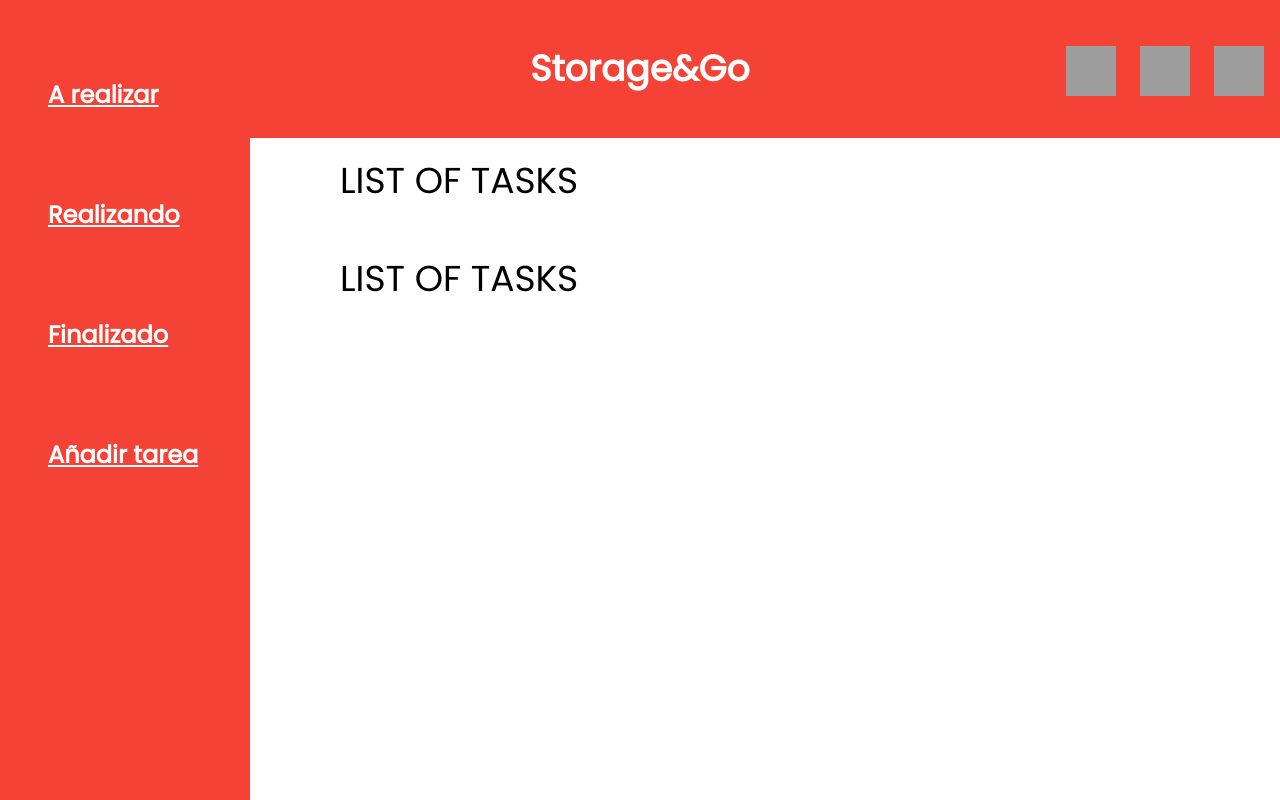
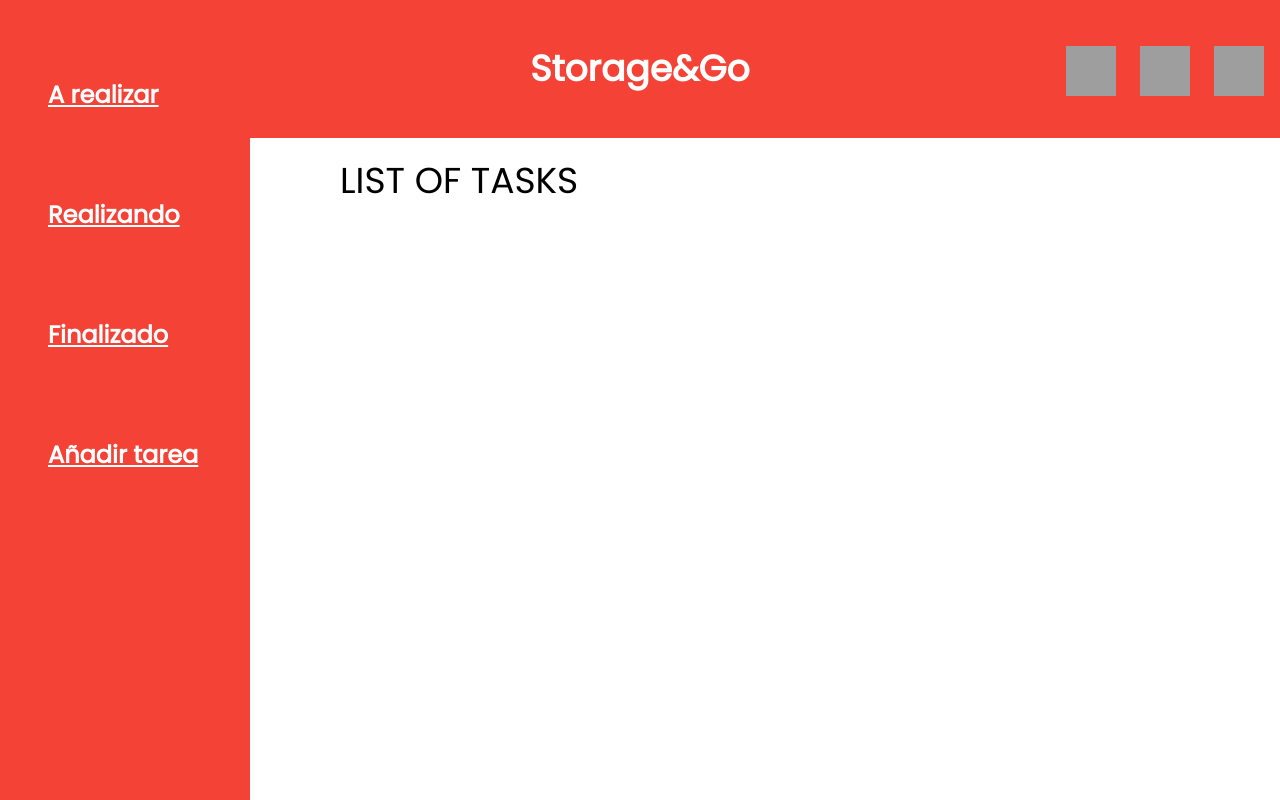
Before and after one commit to grup3software/JointProject, a Django app: page /storageandgo/tasks/ in a window 1280 px wide. Run offline with Django 3.2, Linux system fonts and the light colour scheme; data that the repository does not hold is empty; grey boxes are pictures that could not be loaded.

Commit message:
something

```diff
--- a/StorageAndGo/models.py
+++ b/StorageAndGo/models.py
@@ -24,6 +24,7 @@ class Task(models.Model):
         return reverse('storageandgo:task_list')
 
 
+# HI HA TRES TIPUS DE SUBCLASSE DE MANTENIMENT
 class TaskMaintenance(Task):
     # HI HA DOS PRIORITATS (AMB I SENSE)
     room = models.ForeignKey("Room", default=1, on_delete=models.PROTECT, blank=True, null=True)
--- a/StorageAndGo/templates/gestor-sala-finalizado.html
+++ b/StorageAndGo/templates/gestor-sala-finalizado.html
@@ -1,4 +1,5 @@
 {% load staticfiles %}
+{% block content %}
 <!DOCTYPE html>
 <html lang="en">
     <title>Storage&Go</title>
--- a/StorageAndGo/templates/task_list.html
+++ b/StorageAndGo/templates/task_list.html
@@ -1,7 +1,6 @@
 {% extends "gestor-sala-home.html" %}
 {% block content %}
 
-    <h1>LIST OF TASKS</h1><br>
     <h1>LIST OF TASKS</h1><br>
 
     {% for task in task_operator %}
--- a/StorageAndGo/views.py
+++ b/StorageAndGo/views.py
@@ -85,6 +85,7 @@
     # rendering the template in HttpResponse
     return HttpResponse(template.render())
 
+
 class TaskAccept(UpdateView):
     model = Task
     fields = ['accepted']
```
Also changed, not shown: StorageAndGo/migrations/0001_initial.py, StorageAndGo/templates/operari-home.html (renamed from StorageAndGo/Templates/operari-home.html), 1 other file.
